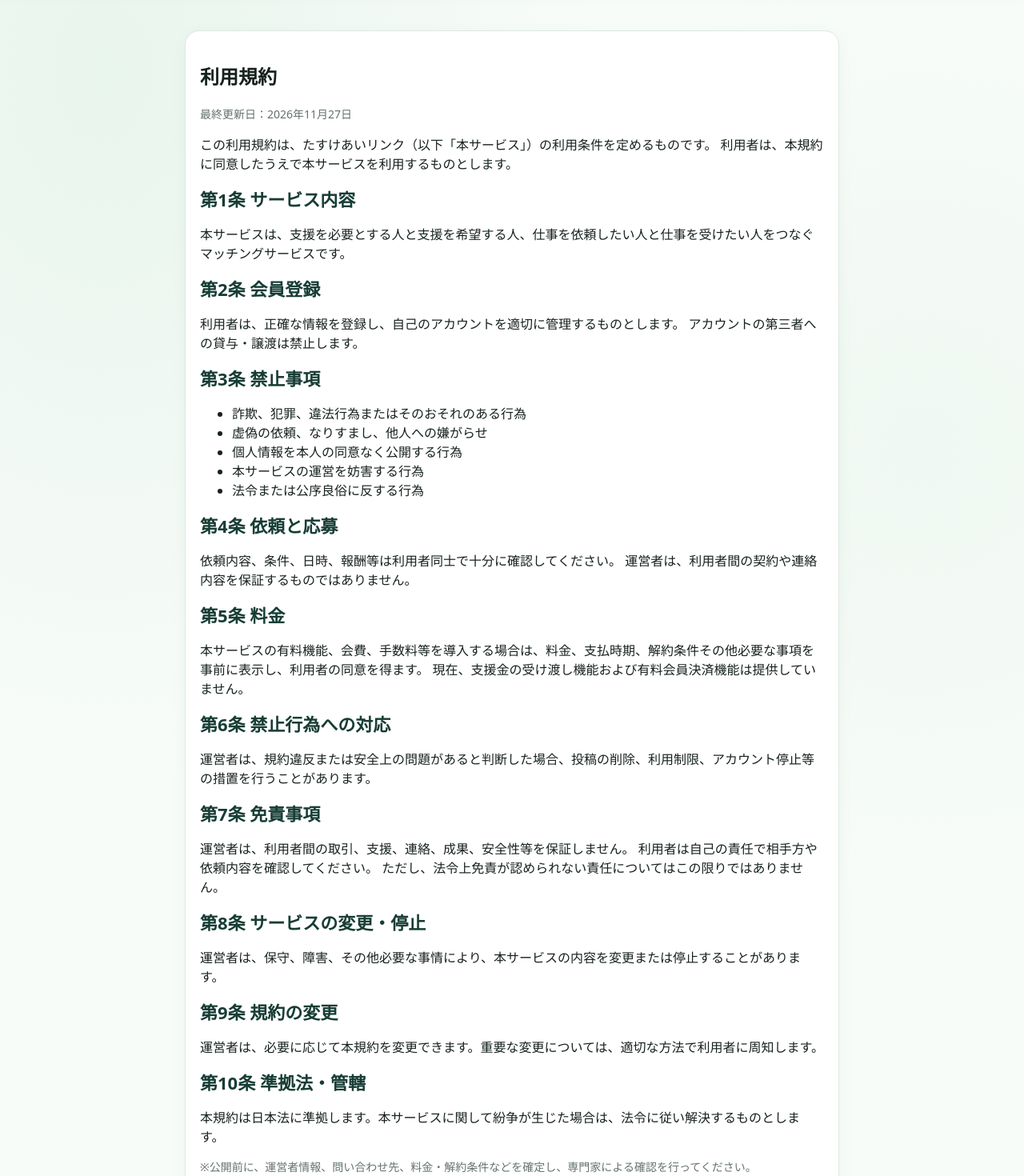
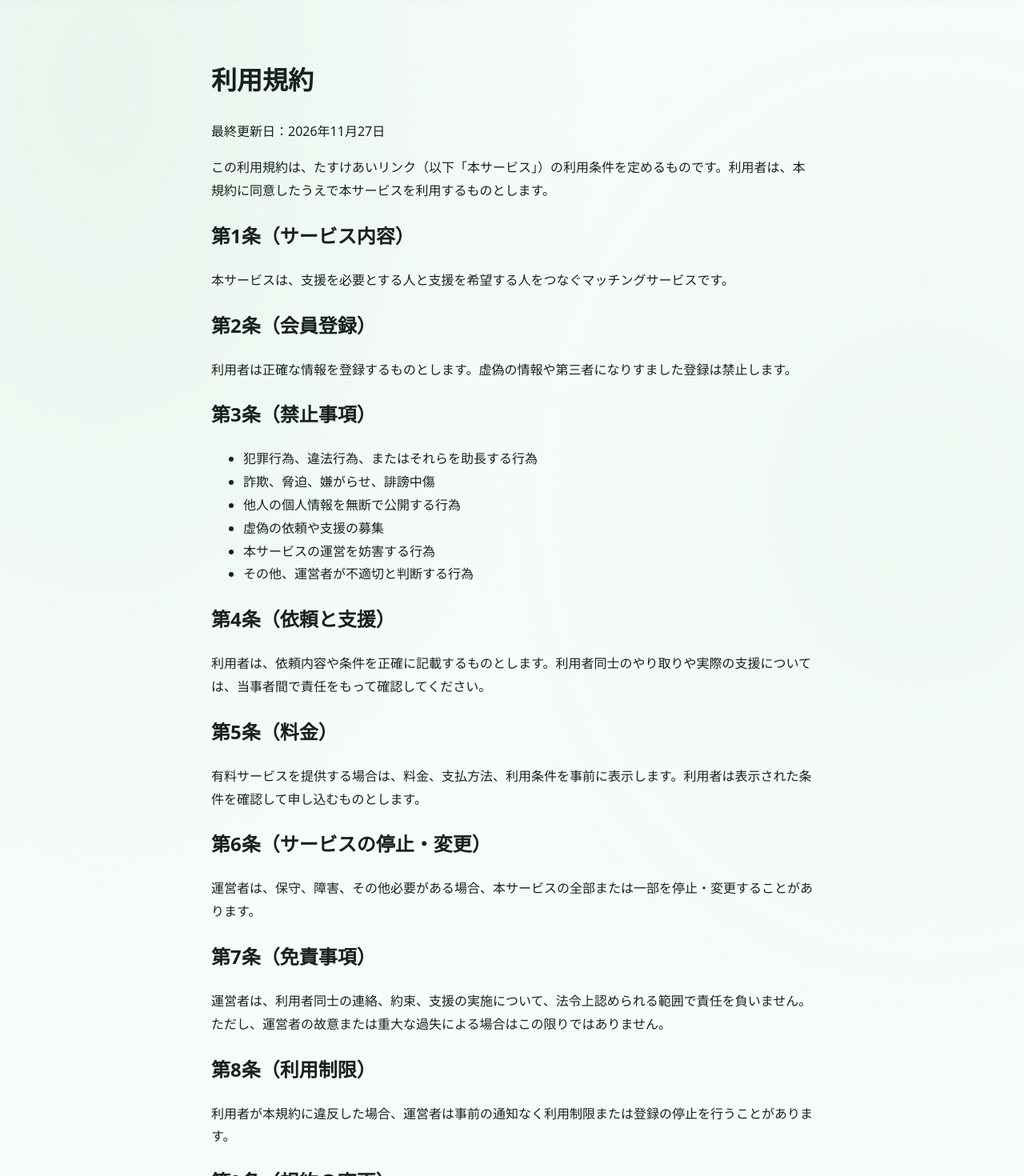
Before and after one commit to nkcleankazu-ai/tasukeai-link, a Next.js app: page /terms in a window 1280 px wide. Shown: the part 100-1570 px from the top of the page at 80% size. Built offline with nearby package versions, Linux system fonts and the light colour scheme; no server answers.

Commit message:
Revise Terms of Service layout and content
Updated the layout and content of the Terms of Service page, including changes to headings, paragraphs, and styling.

```diff
--- a/app/terms/page.tsx
+++ b/app/terms/page.tsx
@@ -1,83 +1,50 @@
-export const metadata = {
-  title: "利用規約",
-  description: "たすけあいリンクの利用規約です。",
-};
 
 export default function TermsPage() {
   return (
-    <main className="container" style={{ maxWidth: "850px", margin: "0 auto", padding: "24px 16px" }}>
-      <section className="section card">
-        <h1>利用規約</h1>
-        <p className="muted">最終更新日：2026年11月27日</p>
+    <main style={{ maxWidth: "800px", margin: "40px auto", padding: "24px", lineHeight: 1.8 }}>
+      <h1>利用規約</h1>
+      <p>最終更新日：2026年11月27日</p>
 
-        <p>
-          この利用規約は、たすけあいリンク（以下「本サービス」）の利用条件を定めるものです。
-          利用者は、本規約に同意したうえで本サービスを利用するものとします。
-        </p>
+      <p>この利用規約は、たすけあいリンク（以下「本サービス」）の利用条件を定めるものです。利用者は、本規約に同意したうえで本サービスを利用するものとします。</p>
 
-        <h2>第1条 サービス内容</h2>
-        <p>
-          本サービスは、支援を必要とする人と支援を希望する人、仕事を依頼したい人と仕事を受けたい人をつなぐマッチングサービスです。
-        </p>
+      <h2>第1条（サービス内容）</h2>
+      <p>本サービスは、支援を必要とする人と支援を希望する人をつなぐマッチングサービスです。</p>
 
-        <h2>第2条 会員登録</h2>
-        <p>
-          利用者は、正確な情報を登録し、自己のアカウントを適切に管理するものとします。
-          アカウントの第三者への貸与・譲渡は禁止します。
-        </p>
+      <h2>第2条（会員登録）</h2>
+      <p>利用者は正確な情報を登録するものとします。虚偽の情報や第三者になりすました登録は禁止します。</p>
 
-        <h2>第3条 禁止事項</h2>
-        <ul>
-          <li>詐欺、犯罪、違法行為またはそのおそれのある行為</li>
-          <li>虚偽の依頼、なりすまし、他人への嫌がらせ</li>
-          <li>個人情報を本人の同意なく公開する行為</li>
-          <li>本サービスの運営を妨害する行為</li>
-          <li>法令または公序良俗に反する行為</li>
-        </ul>
+      <h2>第3条（禁止事項）</h2>
+      <ul>
+        <li>犯罪行為、違法行為、またはそれらを助長する行為</li>
+        <li>詐欺、脅迫、嫌がらせ、誹謗中傷</li>
+        <li>他人の個人情報を無断で公開する行為</li>
+        <li>虚偽の依頼や支援の募集</li>
+        <li>本サービスの運営を妨害する行為</li>
+        <li>その他、運営者が不適切と判断する行為</li>
+      </ul>
 
-        <h2>第4条 依頼と応募</h2>
-        <p>
-          依頼内容、条件、日時、報酬等は利用者同士で十分に確認してください。
-          運営者は、利用者間の契約や連絡内容を保証するものではありません。
-        </p>
+      <h2>第4条（依頼と支援）</h2>
+      <p>利用者は、依頼内容や条件を正確に記載するものとします。利用者同士のやり取りや実際の支援については、当事者間で責任をもって確認してください。</p>
 
-        <h2>第5条 料金</h2>
-        <p>
-          本サービスの有料機能、会費、手数料等を導入する場合は、料金、支払時期、解約条件その他必要な事項を事前に表示し、利用者の同意を得ます。
-          現在、支援金の受け渡し機能および有料会員決済機能は提供していません。
-        </p>
+      <h2>第5条（料金）</h2>
+      <p>有料サービスを提供する場合は、料金、支払方法、利用条件を事前に表示します。利用者は表示された条件を確認して申し込むものとします。</p>
 
-        <h2>第6条 禁止行為への対応</h2>
-        <p>
-          運営者は、規約違反または安全上の問題があると判断した場合、投稿の削除、利用制限、アカウント停止等の措置を行うことがあります。
-        </p>
+      <h2>第6条（サービスの停止・変更）</h2>
+      <p>運営者は、保守、障害、その他必要がある場合、本サービスの全部または一部を停止・変更することがあります。</p>
 
-        <h2>第7条 免責事項</h2>
-        <p>
-          運営者は、利用者間の取引、支援、連絡、成果、安全性等を保証しません。
-          利用者は自己の責任で相手方や依頼内容を確認してください。
-          ただし、法令上免責が認められない責任についてはこの限りではありません。
-        </p>
+      <h2>第7条（免責事項）</h2>
+      <p>運営者は、利用者同士の連絡、約束、支援の実施について、法令上認められる範囲で責任を負いません。ただし、運営者の故意または重大な過失による場合はこの限りではありません。</p>
 
-        <h2>第8条 サービスの変更・停止</h2>
-        <p>
-          運営者は、保守、障害、その他必要な事情により、本サービスの内容を変更または停止することがあります。
-        </p>
+      <h2>第8条（利用制限）</h2>
+      <p>利用者が本規約に違反した場合、運営者は事前の通知なく利用制限または登録の停止を行うことがあります。</p>
 
-        <h2>第9条 規約の変更</h2>
-        <p>
-          運営者は、必要に応じて本規約を変更できます。重要な変更については、適切な方法で利用者に周知します。
-        </p>
+      <h2>第9条（規約の変更）</h2>
+      <p>運営者は必要に応じて本規約を変更できます。変更後の規約は、本サービス上に掲載した時点から適用します。</p>
 
-        <h2>第10条 準拠法・管轄</h2>
-        <p>
-          本規約は日本法に準拠します。本サービスに関して紛争が生じた場合は、法令に従い解決するものとします。
-        </p>
+      <h2>第10条（準拠法・管轄）</h2>
+      <p>本規約は日本法に準拠します。本サービスに関する紛争については、法令に従い管轄裁判所を定めます。</p>
 
-        <p className="muted">
-          ※公開前に、運営者情報、問い合わせ先、料金・解約条件などを確定し、専門家による確認を行ってください。
-        </p>
-      </section>
+      <p><a href="/">トップページへ戻る</a></p>
     </main>
   );
 }
```
